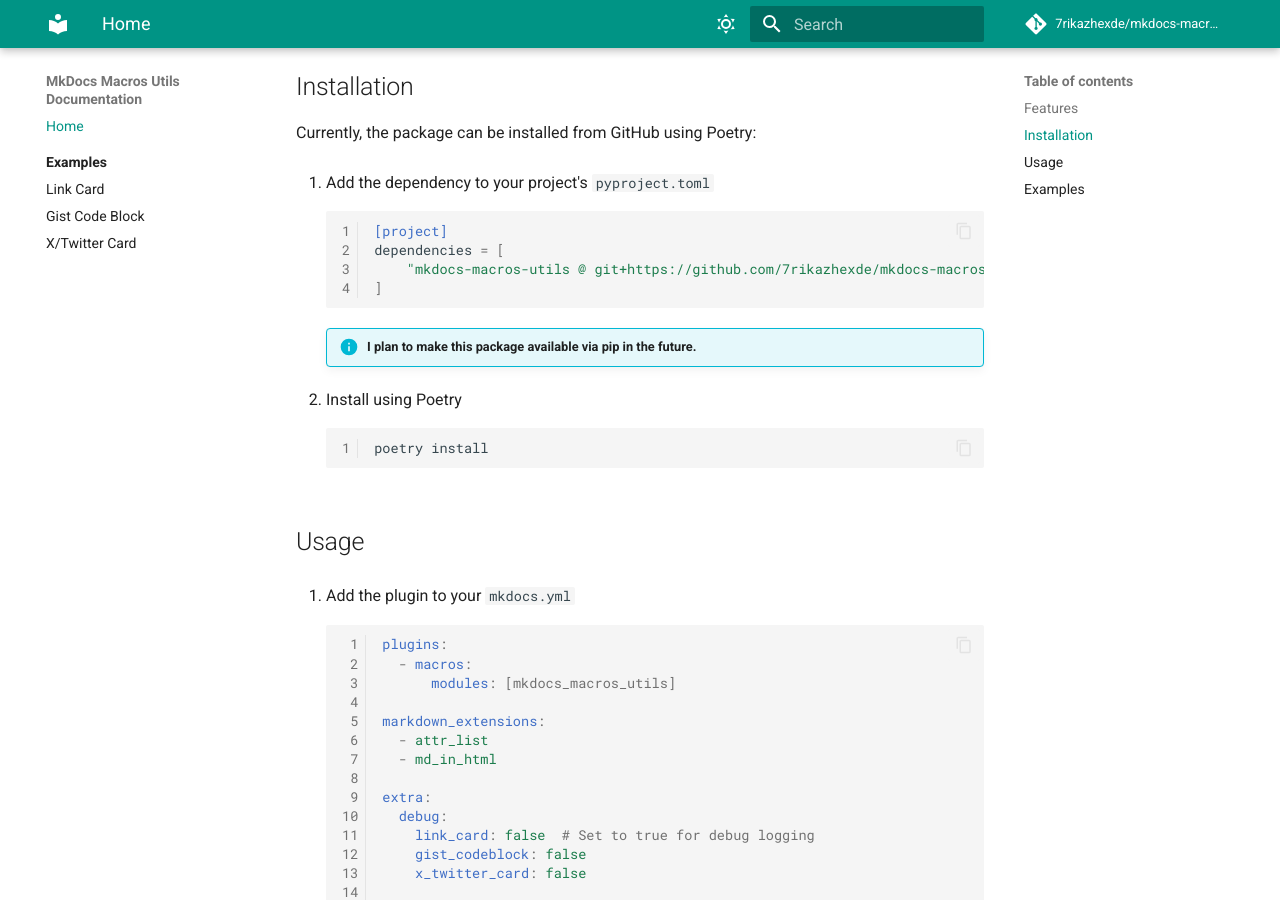
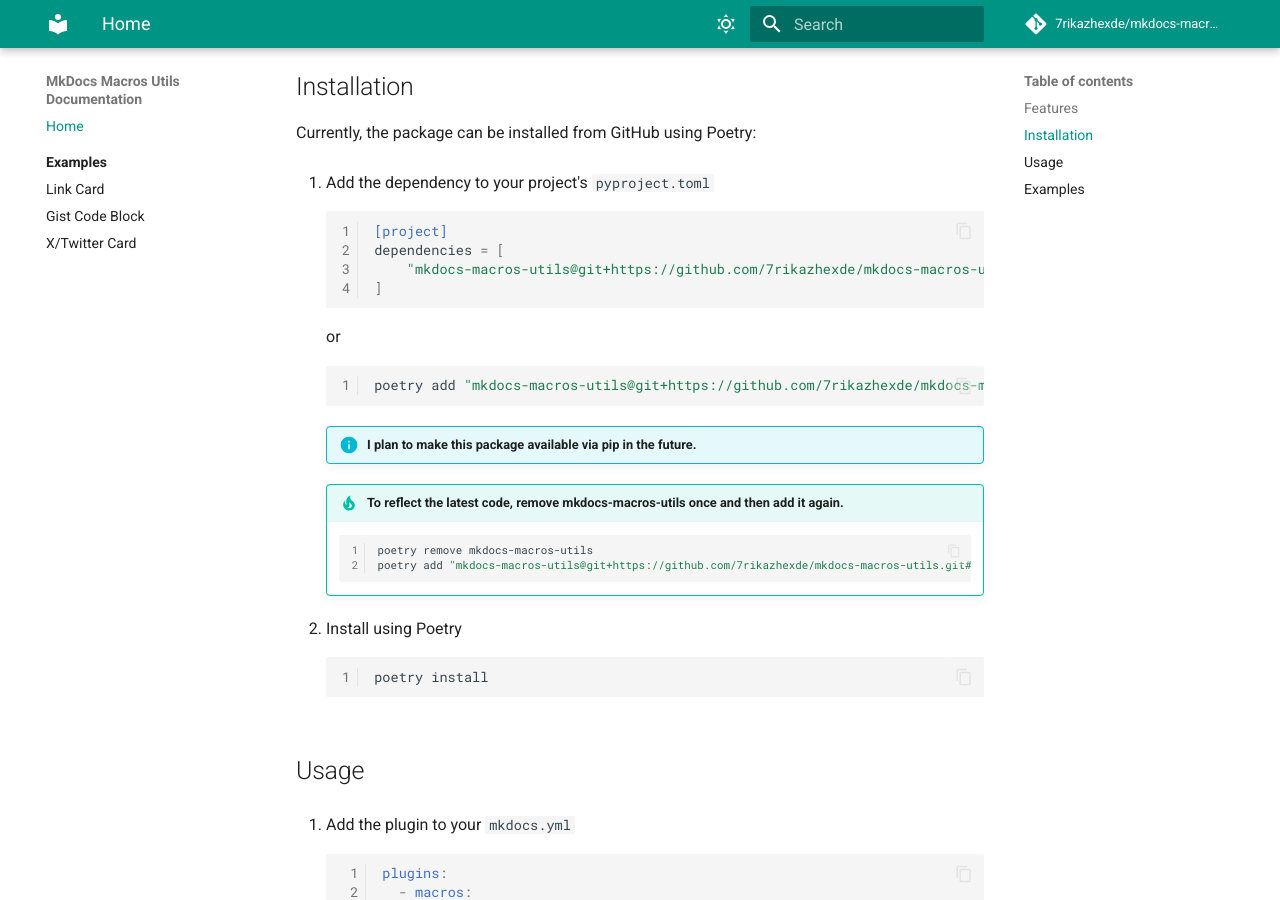
Before and after one commit to 7rikazhexde/mkdocs-macros-utils, an MkDocs documentation site: the page built from docs/index.md, in a window 1280 px wide and 900 px high, scrolled down 360 px. Built offline with MkDocs 1.6.1 and Material for MkDocs 9.7.7, drawn with Linux system fonts in a browser that asks for light colours; comment, search, counter and statistics services are not loaded.

Commit message:
📝Update usage

````diff
--- a/docs/index.md
+++ b/docs/index.md
@@ -17,11 +17,24 @@
     ```toml
     [project]
     dependencies = [
-        "mkdocs-macros-utils @ git+https://github.com/7rikazhexde/mkdocs-macros-utils.git#main"
+        "mkdocs-macros-utils@git+https://github.com/7rikazhexde/mkdocs-macros-utils.git@main"
     ]
     ```
 
+    or
+
+    ```bash
+    poetry add "mkdocs-macros-utils@git+https://github.com/7rikazhexde/mkdocs-macros-utils.git@main"
+    ```
+
     !!! info "I plan to make this package available via pip in the future."
+
+    !!! tip "To reflect the latest code, remove mkdocs-macros-utils once and then add it again."
+
+        ```bash
+        poetry remove mkdocs-macros-utils
+        poetry add "mkdocs-macros-utils@git+https://github.com/7rikazhexde/mkdocs-macros-utils.git#main"
+        ```
 
 1. Install using Poetry
 
````
Also changed, not shown: README.md (+15 -1 lines), 1 other file.
